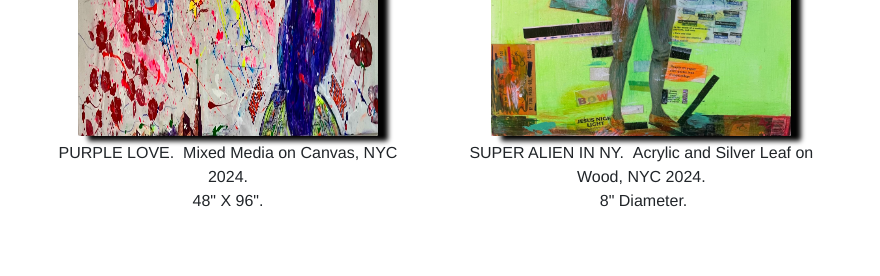
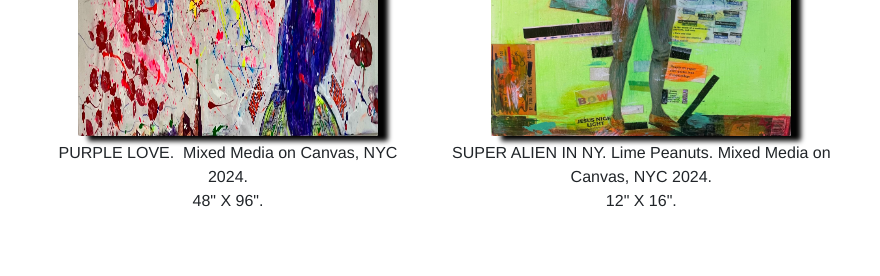
Before and after one commit to stebstheprogrammer/robertoMosquera, a plain HTML site: page artwork.html in a window 1280 px wide. Shown: the part 1540-1816 px from the top of the page, 400-1280 px from the left. Drawn offline with nearby package versions, Linux system fonts and the light colour scheme.

Commit message:
small fix

```diff
--- a/artwork.html
+++ b/artwork.html
@@ -100,7 +100,7 @@
           </div>
           <div class="col-xl-4 col-md-12 painting">
             <img src="img/hombre-sombrero.jpeg" alt="man wearing a hat" width="90%" class="artwork" onclick="window.open('img/hombre-sombrero.jpeg', '_blank');">
-            <figcaption>SUPER ALIEN IN NY.  Acrylic and Silver Leaf on Wood, NYC 2024. <br>  8" Diameter.</figcaption>
+            <figcaption>SUPER ALIEN IN NY. Lime Peanuts. Mixed Media on Canvas, NYC 2024. <br> 12" X 16". </figcaption>
           </div>
         </div>
 
```
